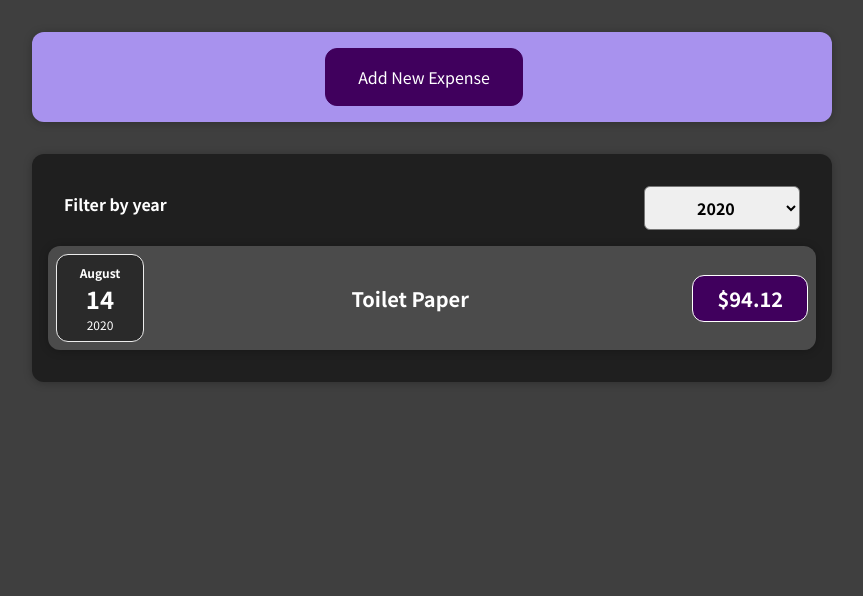
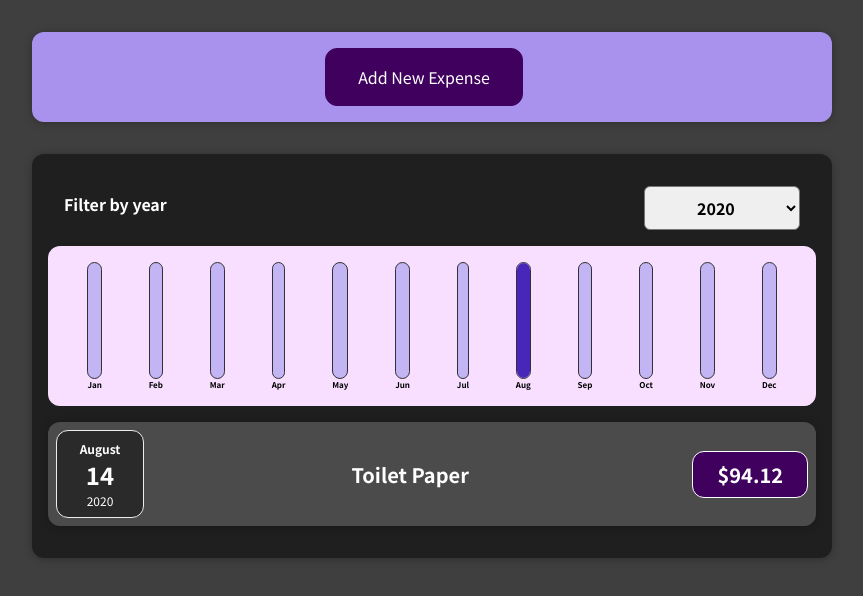
Before and after one commit to ladyincodes/expenses-react, a React (Create React App) app: page / in a window 1280 px wide. Shown: the top 596 px of the page, without its empty margins (208-1071 px from the left). Built offline with nearby package versions, Linux system fonts and the light colour scheme.

Commit message:
Added ExpensesChar components

```diff
--- /dev/null
+++ b/src/components/Chart/Chart.css
@@ -0,0 +1,9 @@
+.chart {
+    padding: 1rem;
+    border-radius: 12px;
+    background-color: #f8dfff;
+    text-align: center;
+    display: flex;
+    justify-content: space-around;
+    height: 10rem;
+}
--- /dev/null
+++ b/src/components/Chart/Chart.js
@@ -0,0 +1,21 @@
+import React from "react";
+import ChartBar from "./ChartBar";
+import "./Chart.css";
+
+export default function Chart(props) {
+  const dataPointValues = props.dataPoints.map((dataPoint) => dataPoint.value);
+  const totalMaximum = Math.max(...dataPointValues);
+
+  return (
+    <div className='chart'>
+      {props.dataPoints.map((dataPoint) => (
+        <ChartBar
+          key={dataPoint.label}
+          value={dataPoint.value}
+          maxValue={totalMaximum}
+          label={dataPoint.label}
+        />
+      ))}
+    </div>
+  );
+}
--- /dev/null
+++ b/src/components/Chart/ChartBar.css
@@ -0,0 +1,30 @@
+.chart-bar {
+    height: 100%;
+    display: flex;
+    flex-direction: column;
+    align-items: center;
+}
+
+.chart-bar__inner {
+    height: 100%;
+    width: 100%;
+    border: 1px solid #313131;
+    border-radius: 12px;
+    background-color: #c3b4f3;
+    overflow: hidden;
+    display: flex;
+    flex-direction: column;
+    justify-content: flex-end;
+}
+
+.chart-bar__fill {
+    background-color: #4826b9;
+    width: 100%;
+    transition: all 0.3s ease-out;
+}
+
+.chart-bar__label {
+    font-weight: bold;
+    font-size: 0.5rem;
+    text-align: center;
+}
--- /dev/null
+++ b/src/components/Chart/ChartBar.js
@@ -0,0 +1,22 @@
+import React from "react";
+import "./ChartBar.css";
+
+export default function ChartBar(props) {
+  let barFillHeight = "0%";
+
+  if (props.maxValue > 0) {
+    barFillHeight = Math.round((props.value / props.maxValue) * 100) + "%";
+  }
+
+  return (
+    <div className='chart-bar'>
+      <div className='chart-bar__inner'>
+        <div
+          className='chart-bar__fill'
+          style={{ height: barFillHeight }}
+        ></div>
+      </div>
+      <div className='chart-bar__label'>{props.label}</div>
+    </div>
+  );
+}
--- a/src/components/Expenses/Expenses.js
+++ b/src/components/Expenses/Expenses.js
@@ -3,6 +3,7 @@ import Card from "../UI/Card";
 import "./Expenses.css";
 import ExpensesFilter from "./ExpensesFilter";
 import ExpensesList from "./ExpensesList";
+import ExpensesChart from "./ExpensesChart";
 
 export default function Expenses(props) {
   const [filteredYear, setFilteredYear] = useState("2020");
@@ -20,6 +21,7 @@ export default function Expenses(props) {
         selected={filteredYear}
         onChangeFilter={filterChangeHandler}
       />
+      <ExpensesChart expenses={filteredExpenses} />
       <ExpensesList items={filteredExpenses} />
     </Card>
   );
--- /dev/null
+++ b/src/components/Expenses/ExpensesChart.js
@@ -0,0 +1,26 @@
+import React from "react";
+import Chart from "../Chart/Chart";
+
+export default function ExpensesChart(props) {
+  const chartDataPoint = [
+    { label: "Jan", value: 0 },
+    { label: "Feb", value: 0 },
+    { label: "Mar", value: 0 },
+    { label: "Apr", value: 0 },
+    { label: "May", value: 0 },
+    { label: "Jun", value: 0 },
+    { label: "Jul", value: 0 },
+    { label: "Aug", value: 0 },
+    { label: "Sep", value: 0 },
+    { label: "Oct", value: 0 },
+    { label: "Nov", value: 0 },
+    { label: "Dec", value: 0 },
+  ];
+
+  for (const expense of props.expenses) {
+    const expenseMonth = expense.date.getMonth(); // starting at 0 => January => 0
+    chartDataPoint[expenseMonth].value += expense.amount;
+  }
+
+  return <Chart dataPoints={chartDataPoint} />;
+}
--- a/src/components/NewExpense/ExpenseForm.js
+++ b/src/components/NewExpense/ExpenseForm.js
@@ -38,7 +38,7 @@ export default function ExpenseForm(props) {
 
     const expenseData = {
       title: enteredTitle,
-      amount: enteredAmount,
+      amount: +enteredAmount,
       date: new Date(enteredDate),
     };
 
```
